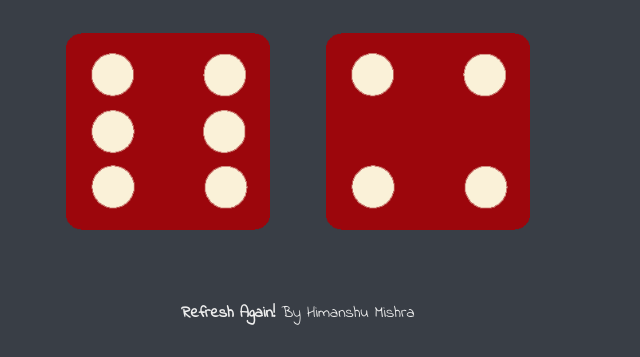
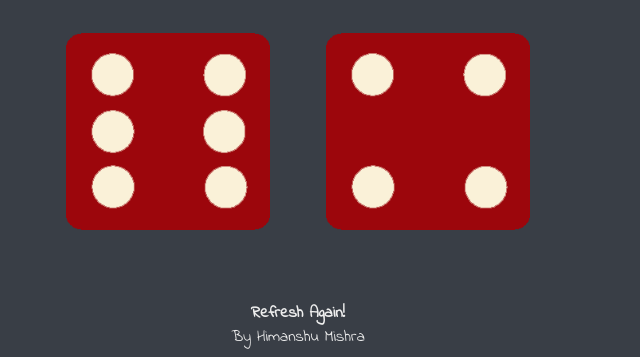
Before and after one commit to hmmonotone/Random-Dice, a plain HTML site: page index.html in a window 1280 px wide. Shown: the part 462-819 px from the top of the page, without its empty margins (342-982 px from the left). Drawn offline with Linux system fonts and the light colour scheme.

Commit message:
Added brake line after refresh

```diff
--- a/index.html
+++ b/index.html
@@ -28,7 +28,7 @@
   </body>
 
   <footer>
-    <strong>Refresh Again!</strong>
+    <strong>Refresh Again!</strong><br>
     By Himanshu Mishra
   </footer>
 </html>
```
